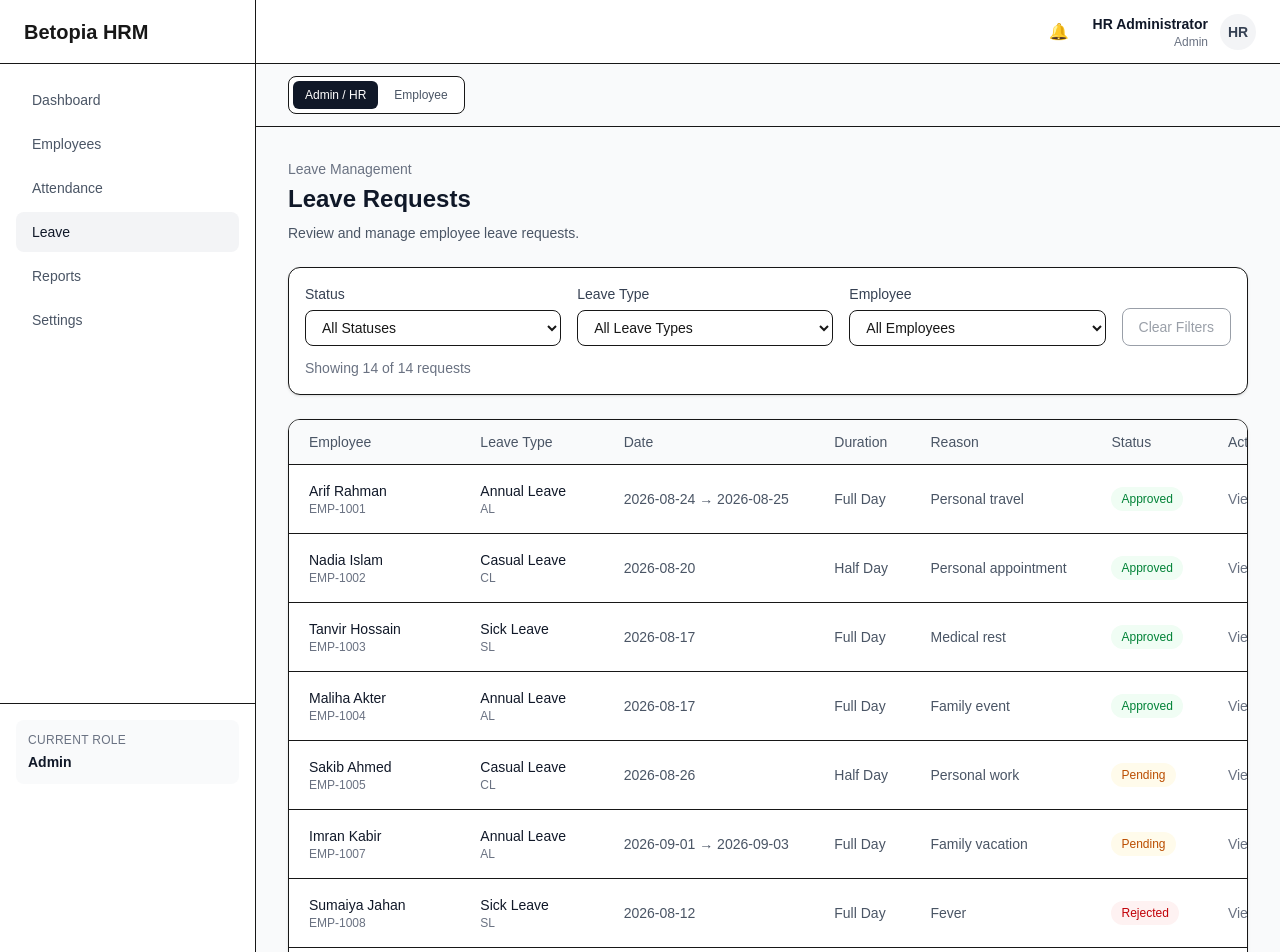
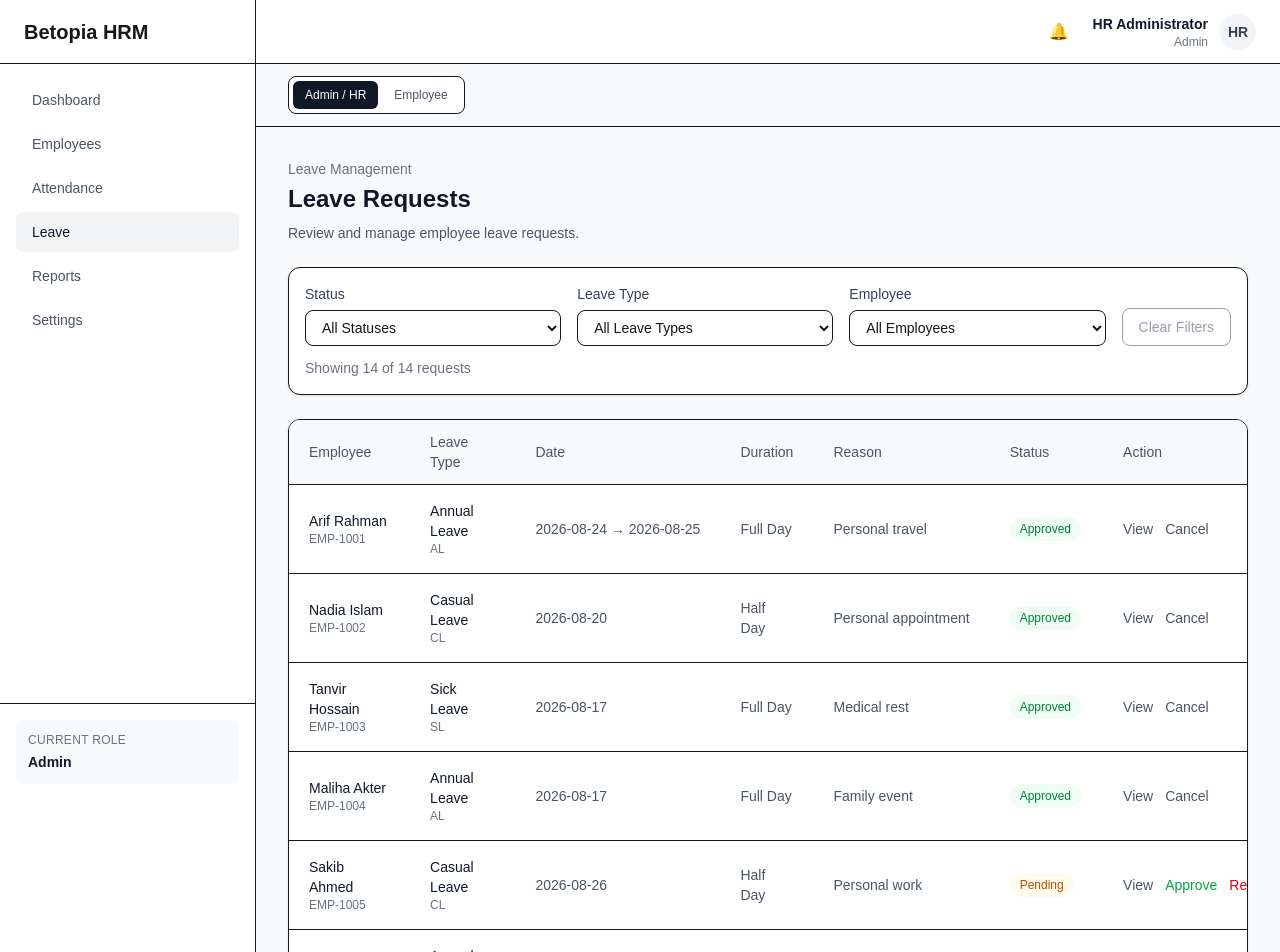
Before and after one commit to siamhossain/betopia-hrm, a Next.js app: page /leave in a window 1280 px wide. Shown: the top 952 px of the page. Built offline with nearby package versions, Linux system fonts and the light colour scheme.

Commit message:
Add leave request actions

```diff
--- a/src/app/(dashboard)/leave/page.tsx
+++ b/src/app/(dashboard)/leave/page.tsx
@@ -1,4 +1,4 @@
-import { LeaveFilters } from "@/components/leave/LeaveFilters";
+import { LeaveManagement } from "@/components/leave/LeaveManagement";
 import { getLeaveRequests } from "@/services/leaveService";
 
 export default function LeavePage() {
@@ -19,7 +19,7 @@ export default function LeavePage() {
       </div>
 
       <div className="mt-6">
-        <LeaveFilters requests={requests} />
+        <LeaveManagement requests={requests} />
       </div>
     </section>
   );
--- a/src/components/leave/LeaveFilters.tsx
+++ b/src/components/leave/LeaveFilters.tsx
@@ -4,14 +4,24 @@ import { useMemo, useState } from "react";
 
 import { employees } from "@/data/employees";
 import { leaveTypes } from "@/data/leaveTypes";
+import { LeaveRequestTable } from "@/components/leave/LeaveRequestTable";
 import type { LeaveRequest } from "@/types/leave";
-import { LeaveRequestTable } from "@/components/leave/LeaveRequestTable";
 
 interface LeaveFiltersProps {
   requests: LeaveRequest[];
+  onView: (request: LeaveRequest) => void;
+  onApprove: (request: LeaveRequest) => void;
+  onReject: (request: LeaveRequest) => void;
+  onCancel: (request: LeaveRequest) => void;
 }
 
-export function LeaveFilters({ requests }: LeaveFiltersProps) {
+export function LeaveFilters({
+  requests,
+  onView,
+  onApprove,
+  onReject,
+  onCancel,
+}: LeaveFiltersProps) {
   const [status, setStatus] = useState<LeaveRequest["status"] | "">("");
   const [leaveTypeId, setLeaveTypeId] = useState("");
   const [employeeId, setEmployeeId] = useState("");
@@ -40,6 +50,22 @@ export function LeaveFilters({ requests }: LeaveFiltersProps) {
     setStatus("");
     setLeaveTypeId("");
     setEmployeeId("");
+  };
+
+  const handleView = (request: LeaveRequest) => {
+    onView(request);
+  };
+
+  const handleApprove = (request: LeaveRequest) => {
+    onApprove(request);
+  };
+
+  const handleReject = (request: LeaveRequest) => {
+    onReject(request);
+  };
+
+  const handleCancel = (request: LeaveRequest) => {
+    onCancel(request);
   };
 
   return (
@@ -136,7 +162,13 @@ export function LeaveFilters({ requests }: LeaveFiltersProps) {
       </div>
 
       <div className="mt-6">
-        <LeaveRequestTable requests={filteredRequests} />
+        <LeaveRequestTable
+          requests={filteredRequests}
+          onView={handleView}
+          onApprove={handleApprove}
+          onReject={handleReject}
+          onCancel={handleCancel}
+        />
       </div>
     </>
   );
--- /dev/null
+++ b/src/components/leave/LeaveManagement.tsx
@@ -0,0 +1,77 @@
+"use client";
+
+import { useState } from "react";
+
+import {
+  approveLeaveRequest,
+  cancelLeaveRequest,
+  rejectLeaveRequest,
+} from "@/services/leaveService";
+import type { LeaveRequest } from "@/types/leave";
+import { LeaveFilters } from "@/components/leave/LeaveFilters";
+
+interface LeaveManagementProps {
+  requests: LeaveRequest[];
+}
+
+export function LeaveManagement({
+  requests: initialRequests,
+}: LeaveManagementProps) {
+  const [requests, setRequests] = useState(initialRequests);
+
+  const handleView = (request: LeaveRequest) => {
+    console.log("View leave request:", request.id);
+  };
+
+  const handleApprove = (request: LeaveRequest) => {
+    const result = approveLeaveRequest(request.id, "emp-006");
+
+    if (!result.success || !result.request) {
+      return;
+    }
+
+    setRequests((currentRequests) =>
+      currentRequests.map((item) =>
+        item.id === result.request!.id ? result.request! : item,
+      ),
+    );
+  };
+
+  const handleReject = (request: LeaveRequest) => {
+    const result = rejectLeaveRequest(request.id, "emp-006");
+
+    if (!result.success || !result.request) {
+      return;
+    }
+
+    setRequests((currentRequests) =>
+      currentRequests.map((item) =>
+        item.id === result.request!.id ? result.request! : item,
+      ),
+    );
+  };
+
+  const handleCancel = (request: LeaveRequest) => {
+    const result = cancelLeaveRequest(request.id);
+
+    if (!result.success || !result.request) {
+      return;
+    }
+
+    setRequests((currentRequests) =>
+      currentRequests.map((item) =>
+        item.id === result.request!.id ? result.request! : item,
+      ),
+    );
+  };
+
+  return (
+    <LeaveFilters
+      requests={requests}
+      onView={handleView}
+      onApprove={handleApprove}
+      onReject={handleReject}
+      onCancel={handleCancel}
+    />
+  );
+}
--- /dev/null
+++ b/src/components/leave/LeaveRequestActions.tsx
@@ -0,0 +1,64 @@
+"use client";
+
+import type { LeaveRequest } from "@/types/leave";
+
+interface LeaveRequestActionsProps {
+  request: LeaveRequest;
+  onView: () => void;
+  onApprove: () => void;
+  onReject: () => void;
+  onCancel: () => void;
+}
+
+export function LeaveRequestActions({
+  request,
+  onView,
+  onApprove,
+  onReject,
+  onCancel,
+}: LeaveRequestActionsProps) {
+  const isPending = request.status === "pending";
+  const isApproved = request.status === "approved";
+
+  return (
+    <div className="flex items-center gap-3 whitespace-nowrap">
+      <button
+        type="button"
+        onClick={onView}
+        className="text-sm font-medium text-gray-600 hover:text-gray-900"
+      >
+        View
+      </button>
+
+      {isPending && (
+        <>
+          <button
+            type="button"
+            onClick={onApprove}
+            className="text-sm font-medium text-green-600 hover:text-green-700"
+          >
+            Approve
+          </button>
+
+          <button
+            type="button"
+            onClick={onReject}
+            className="text-sm font-medium text-red-600 hover:text-red-700"
+          >
+            Reject
+          </button>
+        </>
+      )}
+
+      {isApproved && (
+        <button
+          type="button"
+          onClick={onCancel}
+          className="text-sm font-medium text-gray-600 hover:text-gray-900"
+        >
+          Cancel
+        </button>
+      )}
+    </div>
+  );
+}
--- a/src/components/leave/LeaveRequestTable.tsx
+++ b/src/components/leave/LeaveRequestTable.tsx
@@ -1,9 +1,14 @@
 import { employees } from "@/data/employees";
 import { leaveTypes } from "@/data/leaveTypes";
+import { LeaveRequestActions } from "@/components/leave/LeaveRequestActions";
 import type { LeaveRequest } from "@/types/leave";
 
 interface LeaveRequestTableProps {
   requests: LeaveRequest[];
+  onView: (request: LeaveRequest) => void;
+  onApprove: (request: LeaveRequest) => void;
+  onReject: (request: LeaveRequest) => void;
+  onCancel: (request: LeaveRequest) => void;
 }
 
 const statusStyles: Record<LeaveRequest["status"], string> = {
@@ -29,7 +34,13 @@ const formatDateRange = (startDate: string, endDate: string) => {
   return `${startDate} → ${endDate}`;
 };
 
-export function LeaveRequestTable({ requests }: LeaveRequestTableProps) {
+export function LeaveRequestTable({
+  requests,
+  onView,
+  onApprove,
+  onReject,
+  onCancel,
+}: LeaveRequestTableProps) {
   return (
     <div className="overflow-hidden rounded-xl border bg-white shadow-sm">
       <div className="overflow-x-auto">
@@ -115,13 +126,13 @@ export function LeaveRequestTable({ requests }: LeaveRequestTableProps) {
                   </td>
 
                   <td className="px-5 py-4">
-                    <button
-                      type="button"
-                      className="text-sm font-medium text-gray-500"
-                      disabled
-                    >
-                      View
-                    </button>
+                    <LeaveRequestActions
+                      request={request}
+                      onView={() => onView(request)}
+                      onApprove={() => onApprove(request)}
+                      onReject={() => onReject(request)}
+                      onCancel={() => onCancel(request)}
+                    />
                   </td>
                 </tr>
               );
```
